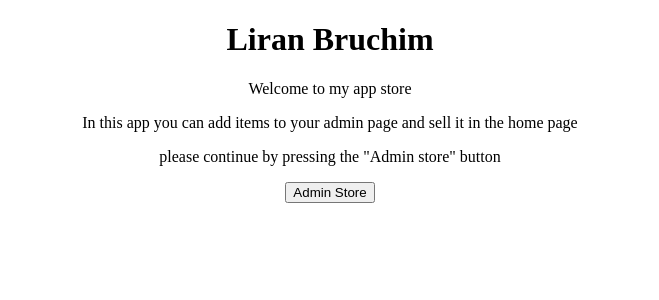
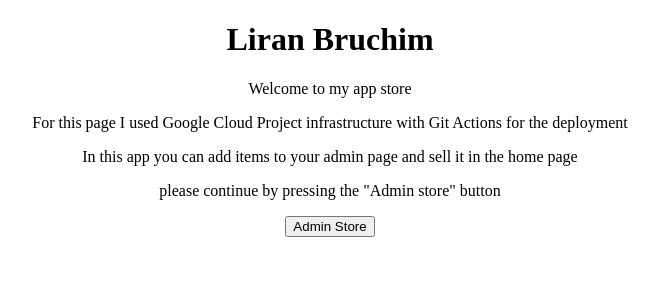
Before and after one commit to lirbru/myapp, a React (Create React App) app: page / in a window 1280 px wide. Shown: the top 300 px of the page, without its empty margins (310-969 px from the left). Built offline with nearby package versions, Linux system fonts and the light colour scheme.

Commit message:
with git actions

```diff
--- a/src/resume.js
+++ b/src/resume.js
@@ -12,8 +12,11 @@ export default class resume extends Component {
             <div className='resumePage'>
                 <h1 >Liran Bruchim</h1>
                 <p>Welcome to my app store</p>
+                <p>For this page I used Google Cloud Project infrastructure with Git Actions for the deployment</p>
                 <p>In this app you can add items to your admin page and sell it in the home page</p>
-                <p>please continue by pressing the "Admin store" button</p>
+
+                <p>please continue by pressing the "Admin store" button </p>
+
                 <button onClick={this.adminPage} >Admin Store</button>
             </div>
         )
```
